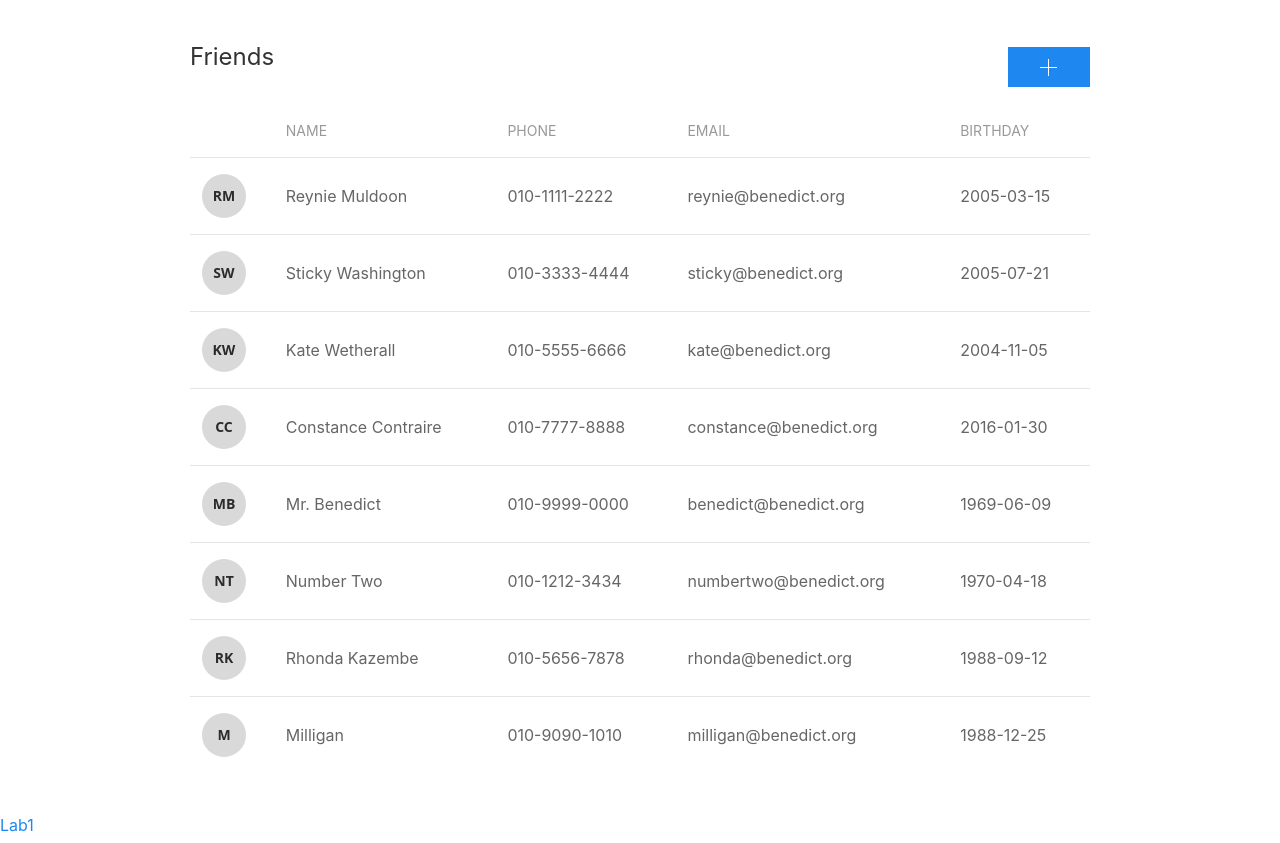
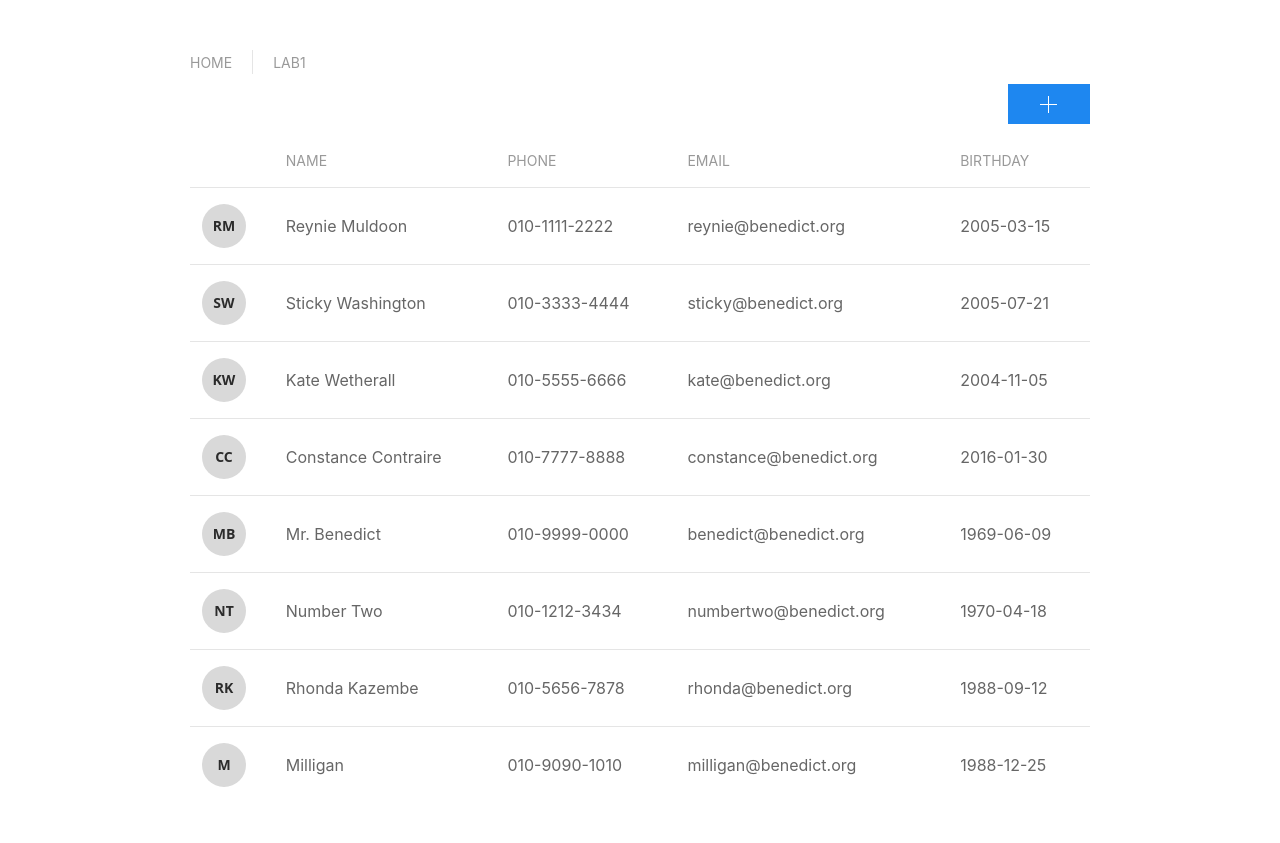
Before and after one commit to jyeon573/2025_OOS_HW3, a plain HTML site: page index.html in a window 1280 px wide. Drawn offline with nearby package versions, Linux system fonts and the light colour scheme.

Commit message:
lab 1 added and fixed

```diff
--- a/index.html
+++ b/index.html
@@ -1,5 +1,3 @@
-<!-- url: https://2025ooshw3.netlify.app/ -->
-
 <!DOCTYPE html>
 <html lang="ko">
 
@@ -16,10 +14,21 @@
 <body>
     <main class="uk-section uk-section-small">
         <div class="uk-container uk-container-small">
-            <div class="uk-flex uk-flex-between uk-flex-middle uk-margin-small">
-                <h1 class="uk-h3">Friends</h1>
-                <a class="uk-button uk-button-primary" href="add.html"><span uk-icon="plus"></span></a>
+
+            <!-- 맨 위 네비 -->
+            <ul class="uk-subnav uk-subnav-divider uk-margin-small-top uk-margin-small-bottom">
+                <li><a href="https://2025ooshw.netlify.app/">Home</a></li>
+                <li><a href="js_dynamic.html">Lab1</a></li>
+            </ul>
+
+            <!-- 두 번째 줄: + 버튼만 오른쪽 정렬 -->
+            <div class="uk-flex uk-flex-right uk-margin-small">
+                <a class="uk-button uk-button-primary" href="add.html">
+                    <span uk-icon="plus"></span>
+                </a>
             </div>
+
+            <!-- 목록 테이블 -->
             <div class="uk-overflow-auto">
                 <table class="uk-table uk-table-divider uk-table-middle">
                     <thead>
@@ -31,15 +40,13 @@
                             <th>Birthday</th>
                         </tr>
                     </thead>
-
                     <tbody id="list-body"></tbody>
                 </table>
             </div>
         </div>
     </main>
+
     <script src="app.js"></script>
-
-    <a href="js_dynamic.html">Lab1</a>
 </body>
 
 </html>
```
